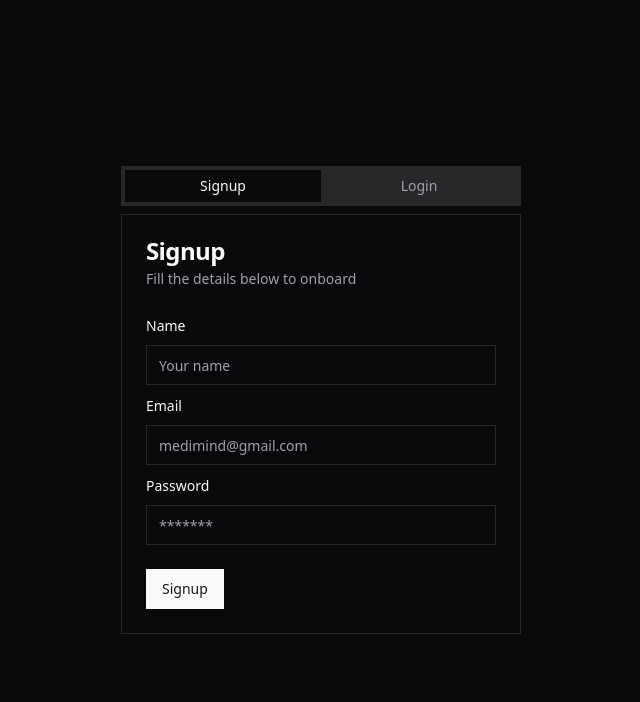
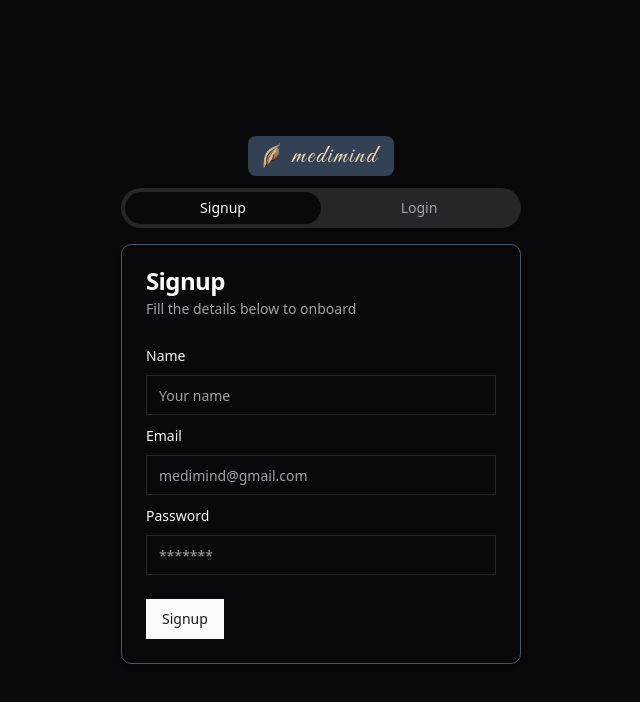
Before and after one commit to Shantanu7854/NITDGP1.0, a React (Vite) app in the folder client/: page /auth in a window 1280 px wide. Shown: the top 702 px of the page, without its empty margins (319-959 px from the left). Built offline with nearby package versions, Linux system fonts and the light colour scheme.

Commit message:
modified auth page

```diff
--- /dev/null
+++ b/client/src/components/custom/logo.tsx
@@ -0,0 +1,12 @@
+import LogoImage from "@/assets/logo.png";
+
+const Logo = () => {
+  return (
+    <div className="logo flex items-center bg-slate-700 pr-4 pl-1 mb-3 rounded-[0.5rem]">
+      <img src={LogoImage} className="h-10 w-10" alt="logo" />
+      <p>medimind</p>
+    </div>
+  );
+};
+
+export default Logo;
--- a/client/src/components/ui/button.tsx
+++ b/client/src/components/ui/button.tsx
@@ -44,7 +44,9 @@ const Button = React.forwardRef<HTMLButtonElement, ButtonProps>(
     const Comp = asChild ? Slot : "button";
     return (
       <Comp
-        className={cn(buttonVariants({ variant, size, className }))}
+        className={`${cn(
+          buttonVariants({ variant, size, className })
+        )} rounded-[6px]`}
         ref={ref}
         {...props}
       />
--- a/client/src/index.css
+++ b/client/src/index.css
@@ -1,7 +1,7 @@
+@import url("https://fonts.googleapis.com/css2?family=Great+Vibes&family=Pacifico&display=swap");
 @tailwind base;
 @tailwind components;
 @tailwind utilities;
-
 @layer base {
   :root {
     --background: 240 10% 3.9%;
@@ -64,6 +64,14 @@
   }
 }
 
+.logo {
+  font-family: "Great Vibes", cursive;
+  letter-spacing: 2px;
+  font-weight: 500;
+  color: wheat;
+  font-size: 1.6rem;
+}
+
 @layer base {
   * {
     @apply border-border;
--- a/client/src/pages/auth/index.tsx
+++ b/client/src/pages/auth/index.tsx
@@ -1,3 +1,4 @@
+import Logo from "@/components/custom/logo";
 import { Button } from "@/components/ui/button";
 import {
   Card,
@@ -20,14 +21,21 @@ export default function Authpage() {
   };
   const loginRef = { email: useRef<any>(), password: useRef<any>() };
   return (
-    <div className="w-full flex items-center justify-center h-[100dvh]">
+    <div className="w-full flex flex-col items-center justify-center h-[100dvh]">
+      <div className="">
+        <Logo />
+      </div>
       <Tabs defaultValue="account" className="w-[400px]">
-        <TabsList className="grid w-full grid-cols-2">
-          <TabsTrigger value="account">Signup</TabsTrigger>
-          <TabsTrigger value="password">Login</TabsTrigger>
+        <TabsList className="grid rounded-[20px] w-full grid-cols-2">
+          <TabsTrigger className="rounded-[20px]" value="account">
+            Signup
+          </TabsTrigger>
+          <TabsTrigger className="rounded-[20px]" value="password">
+            Login
+          </TabsTrigger>
         </TabsList>
         <TabsContent value="account">
-          <Card>
+          <Card className="rounded-[10px] shadow-md border-slate-600 mt-4">
             <CardHeader>
               <CardTitle>Signup</CardTitle>
               <CardDescription>
@@ -63,7 +71,7 @@ export default function Authpage() {
           </Card>
         </TabsContent>
         <TabsContent value="password">
-          <Card>
+          <Card className="mt-4 border-slate-600 rounded-[10px]">
             <CardHeader>
               <CardTitle>Login</CardTitle>
             </CardHeader>
@@ -87,7 +95,7 @@ export default function Authpage() {
               </div>
             </CardContent>
             <CardFooter>
-              <Button>Login</Button>
+              <Button className=" rounded-lg">Login</Button>
             </CardFooter>
           </Card>
         </TabsContent>
```
Also changed, not shown: client/src/assets/logo.png (added).
